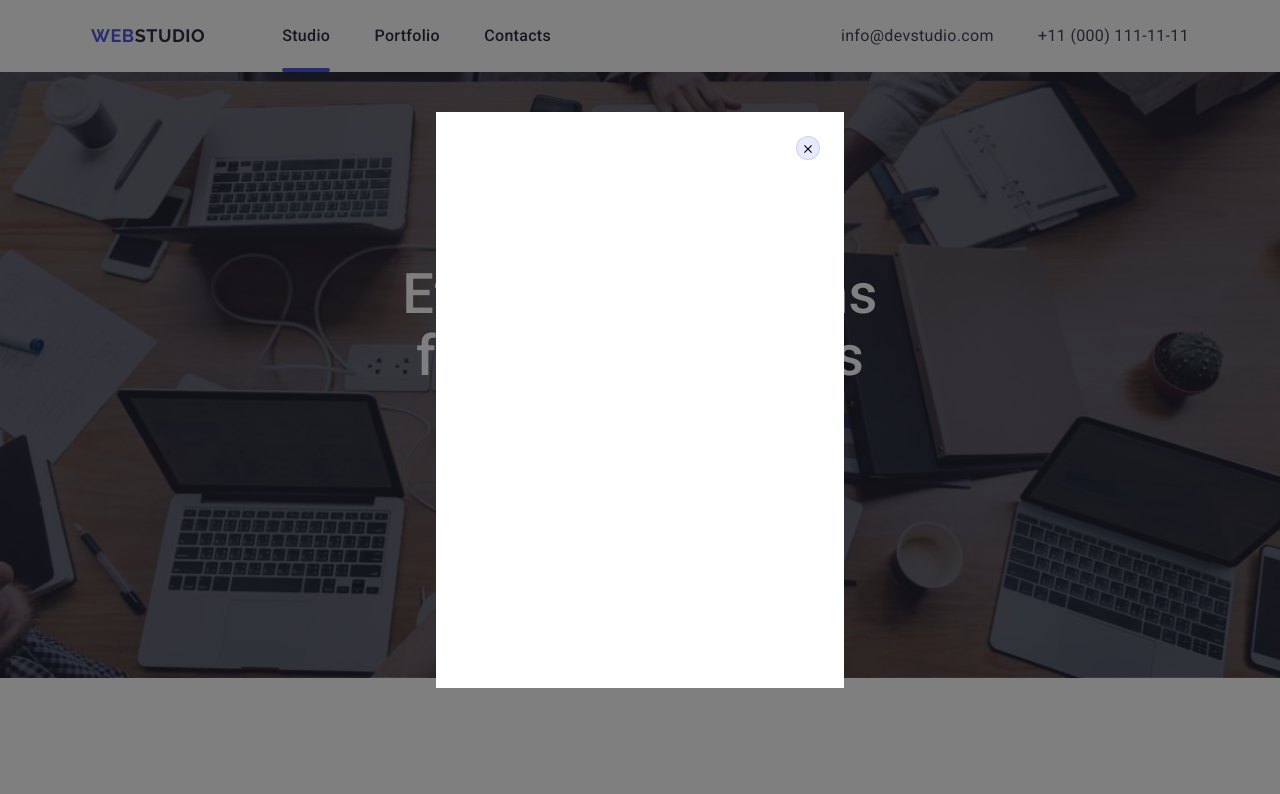
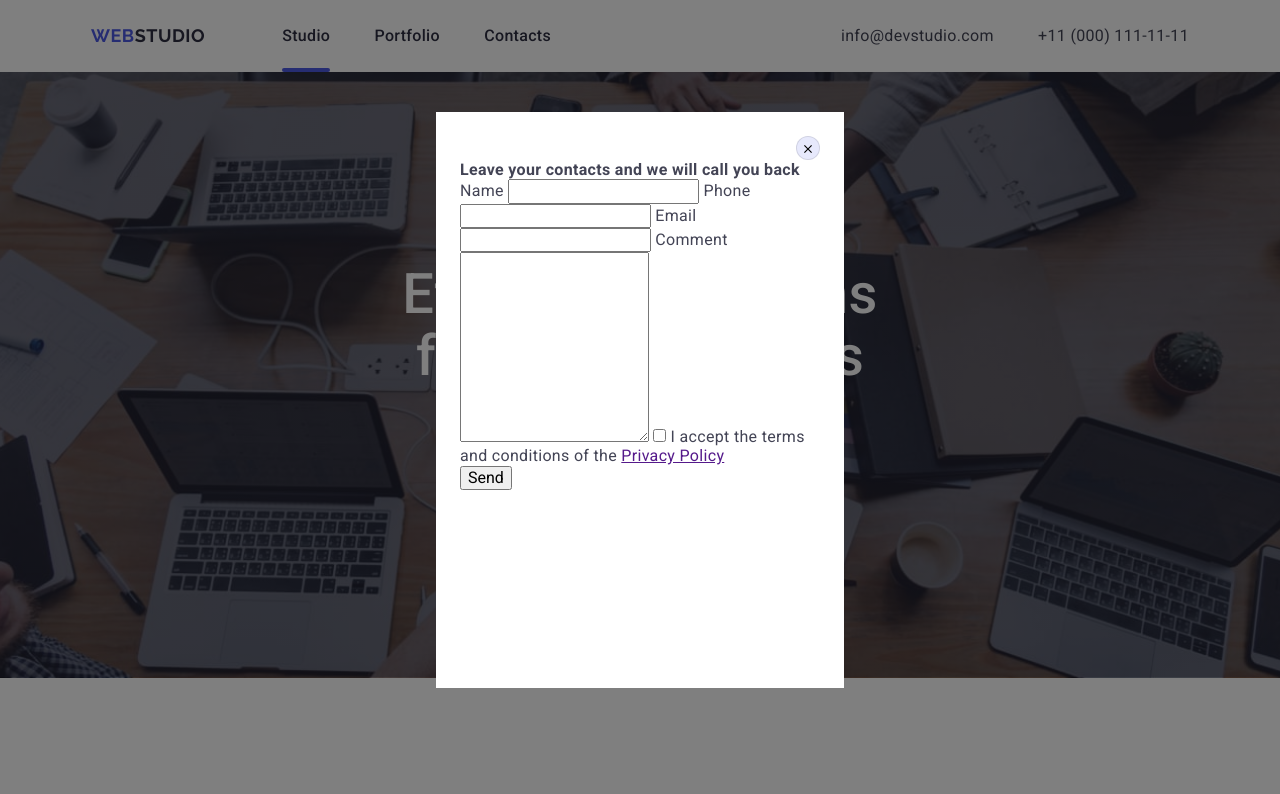
Before and after one commit to IgorVyshnevskiy/goit-markup-hw-06, a plain HTML site: page index.html in a window 1280 px wide. Both pictures are taken after a click on the button "Order Service". Shown: the top 794 px of the page. Drawn offline with nearby package versions, Linux system fonts and the light colour scheme.

Commit message:
Added form html

```diff
--- a/index.html
+++ b/index.html
@@ -567,6 +567,20 @@
             <use href="./images/svg/modal-icon.svg#close-icon"></use>
           </svg>
         </button>
+        <b>Leave your contacts and we will call you back</b>
+        <form>
+          <label for="name">Name</label>
+          <input type="text" name="user-name" id="name">
+          <label for="tel">Phone</label>
+          <input type="tel" name="user-phone" id="tel">
+          <label for="mail">Email</label>
+          <input type="email" name="user-email" id="mail">
+          <label for="comment">Comment</label>
+          <textarea name="comment" id="comment" rows="10"></textarea>
+          <input type="checkbox" name="policy" id="policy">
+          <label for="policy">I accept the terms and conditions of the <a href="">Privacy Policy</a></label>
+        </form>
+        <button type="submit">Send</button>
       </div>
     </div>
   </body>
```
